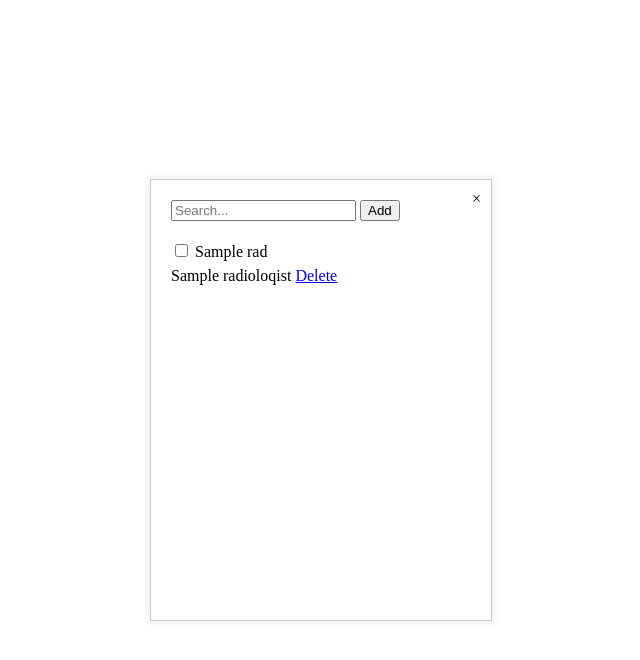
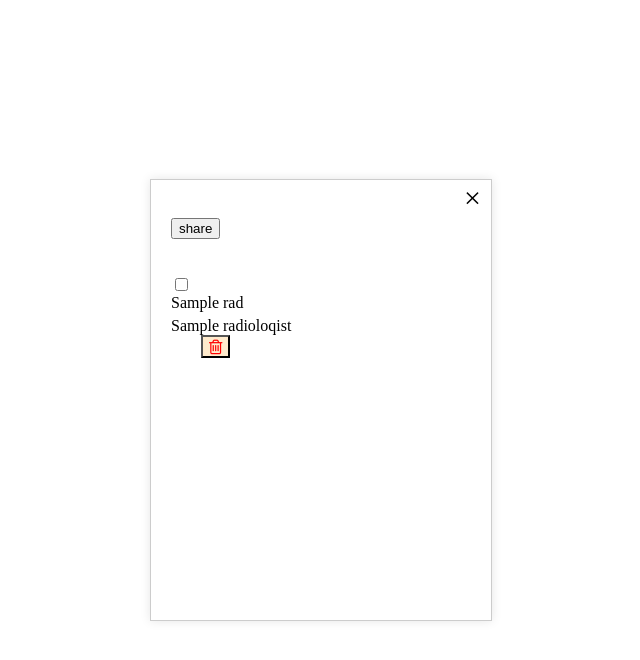
Before and after one commit to iconalaa/RadioHub-frontend, a Symfony app: template templates/droit/index.html.twig in a window 1280 px wide. Shown: the top 660 px of the page, without its empty margins (319-959 px from the left). Run offline with Twig, Linux system fonts and the light colour scheme; the template is opened without the code that fills it: most values are stand-ins (such as "Sample title", 1, 10 or a date in 2020); some libraries are stand-ins or nearby versions.

Commit message:
some-fixes

```diff
--- a/src/Controller/ImageController.php
+++ b/src/Controller/ImageController.php
@@ -43,7 +43,7 @@ class ImageController extends AbstractController
         );
 
         return $this->render('image/index.html.twig', [
-            'images' => $images,
+            'images' => $images,'currectuserid'=>$user->getId(),
         ]);
     }
 
--- a/templates/droit/index.html.twig
+++ b/templates/droit/index.html.twig
@@ -1,13 +1,14 @@
 {# popup_template.html.twig #}
+<link rel="stylesheet" href="https://cdnjs.cloudflare.com/ajax/libs/font-awesome/4.7.0/css/font-awesome.min.css">
 <style>
 /* CSS for the close icon */
     #close-icon {
         position: absolute;
-        top: 10px;
+        top: 1px;
         right: 10px;
         cursor: pointer;
         height:10px;
-            font-size: medium;
+            font-size: 30px;
     }
     /* CSS for the pop-up */
     #popup-content {
@@ -34,31 +35,75 @@
     #userList input[type="checkbox"] {
         margin-bottom: 10px;
     }
+   .delete-droit
+   {
+color :white
+
+   }
+
+   .btn-danger1
+   {
+ background-color:blanchedalmond;
+    margin-left:10%;
+   }
+   .user-item
+   {
+    display: flex;
+    justify-content: space-around;
+   }
 </style>
 
 <div id="popup-content">
 <span id="close-icon">&times;</span> <!-- Close icon -->
-    <input type="text" id="searchInput" placeholder="Search...">
-    <button class="btn btn-primary" id="addButton">Add</button>
-    <div id="userList">
+<br>
+<div class="row">
+<div class="col-4"></div>
+    <div class="col-1">
+    <input type="text" id="searchInput" placeholder="Search..." hidden>
+    <button class="btn btn-primary" id="addButton">share</button>
+    </div>
+</div>
+<br><br>
+
   {%for user in rads %}
   {%if user ==owner%}
 
 {%else%}
-               <div class="user-item">
+    <div class="row">
+
+               <div class="col-6">
+
                    <input type="checkbox" id="user_{{ user.id }}" value="{{ user.id }}">
+
+                   </div>
+
+                   <div class="col-6">
                    <label for="user_{{ user.id }}">{{ user.name }}</label>
-               </div>
+                   </div>
+    </div>
                {%endif%}
                {%endfor%}
 
 
-  <div class="user-item">
+
       {% for i in droits %}
-          <label for="user_{{ i.id }}">{{ i.radioloqist }}</label>
-          <a href="#" class="delete-droit" data-droit-id="{{ i.id }}" data-image-id="{{ i.image.id }}">Delete</a>
+       <div class="row" style="margin-top:5px;">
+       <div class="col-6" >
+          <label for="user_{{ i.id }}">{{ i.radioloqist.name}}</label>
+                 </div >
+       <div class="col-6" >
+<a href="#" class="delete-droit" data-droit-id="{{ i.id }}" data-image-id="{{ i.image.id }}">
+          <button class="btn  btn-danger1 btn-danger">
+
+          <i class="fa fa-trash-o" style="font-size:17px;color:red"></i>
+
+          </button>
+            </a>
+                 </div>
+
+           </div>
       {% endfor %}
-  </div>
+
 
 </div>
 
```
Also changed, not shown: templates/image/consult.html.twig (+17 -5 lines), templates/image/index.html.twig (+81 -4 lines), templates/image/share.html.twig (+77 -7 lines), mercure.db, 1 other file.
